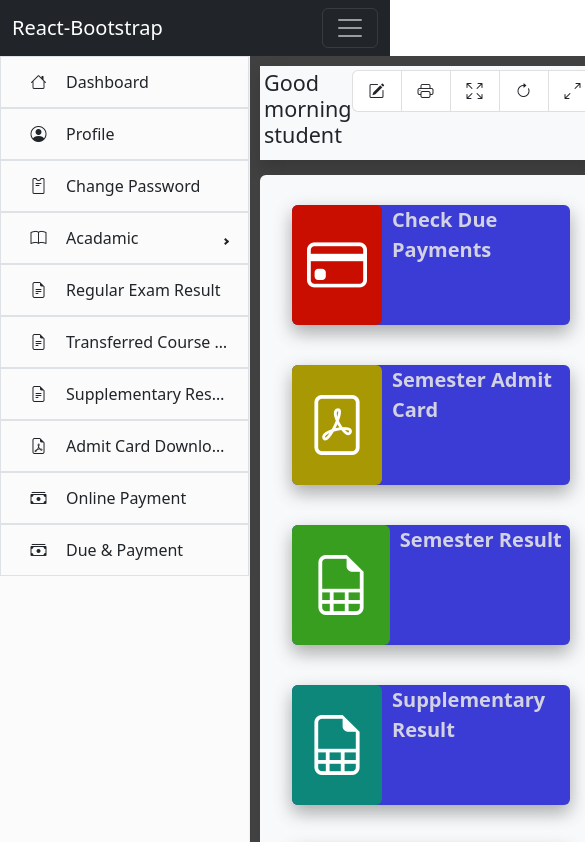
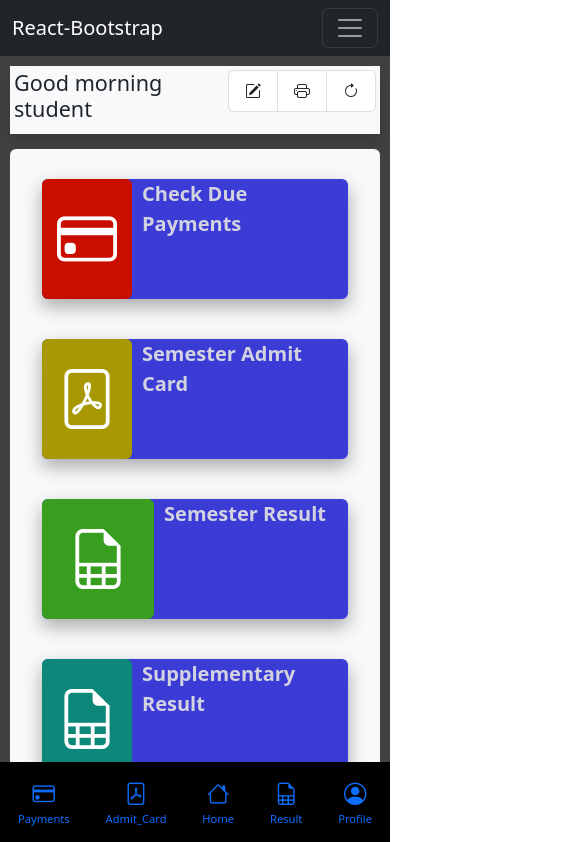
Before and after one commit to yeasin-Ahammed-apon/UMS_fornt_end, a React (Create React App) app: page /student in a window 390 px wide. Shown: the top 842 px of the page, 585 px wide, since content can reach past the window. Built offline with nearby package versions, Linux system fonts and the light colour scheme.

Commit message:
making our site responsive is 80% done

```diff
--- a/package.json
+++ b/package.json
@@ -20,6 +20,7 @@
     "react-pro-sidebar": "^1.0.0-alpha.9",
     "react-router-dom": "^6.6.1",
     "react-scripts": "5.0.1",
+    "reactstrap": "^9.1.5",
     "web-vitals": "^2.1.4"
   },
   "scripts": {
--- /dev/null
+++ b/src/Components/BottomNavBar/BottomNavBar.css
@@ -0,0 +1,35 @@
+.BottomNavBar {
+    display: none;
+}
+
+@media only screen and (max-width: 1200px) {
+    /*Tablets [601px -> 1200px]*/
+
+}
+
+@media only screen and (max-width: 600px) {
+
+    /*Big smartphones [426px -> 600px]*/
+    .BottomNavBar {
+        display: block;
+    }
+
+}
+
+@media only screen and (max-width: 425px) {
+
+    /*Small smartphones [325px -> 425px]*/
+    .BottomNavBar {
+        display: block;
+    }
+
+}
+
+@media only screen and (max-width: 370px) {
+
+    /*Small smartphones [325px -> 425px]*/
+    .BottombarLable {
+        font-size: .5em;
+    }
+
+}
--- /dev/null
+++ b/src/Components/BottomNavBar/BottomNavBar.js
@@ -0,0 +1,72 @@
+import React from "react";
+import { Nav, NavItem } from "reactstrap";
+import { NavLink } from "react-router-dom";
+import "./BottomNavBar.css";
+
+const BottomNavBar = () => {
+  const tabs = [
+    {
+      route: "?student/payments",
+      icon: "bi bi-credit-card",
+      label: "Payments",
+    },
+    {
+      route: "/student/admit",
+      icon: "bi bi-file-pdf",
+      label: "Admit_Card",
+    },
+    {
+      route: "/student/",
+      icon: "bi bi-house",
+      label: "Home",
+    },
+    {
+      route: "/search/result/",
+      icon: "bi bi-file-earmark-spreadsheet",
+      label: "Result",
+    },
+    {
+      route: "/student/profile",
+      icon: "bi bi-person-circle",
+      label: "Profile",
+    },
+  ];
+  return (
+    <div className="BottomNavBar">
+      <nav
+        className="navbar fixed-bottom"
+        role="navigation"
+        style={{ backgroundColor: "black" }}
+      >
+        <Nav className="w-100">
+          <div className=" d-flex flex-row justify-content-around w-100">
+            {tabs.map((tab, index) => (
+              <NavItem key={`tab-${index}`}>
+                <NavLink
+                  to={tab.route}
+                  className="nav-link"
+                  activeClassName="active"
+                >
+                  <div className="row d-flex flex-column justify-content-center align-items-center">
+                    <i
+                      className={tab.icon}
+                      style={{ fontSize: "1.4em", textAlign: "center" }}
+                    ></i>
+                    <div
+                      className="BottombarLable"
+                      style={{ fontSize: ".7em" }}
+                    >
+                      {tab.label}
+                    </div>
+                  </div>
+                </NavLink>
+              </NavItem>
+            ))}
+          </div>
+        </Nav>
+      </nav>
+    </div>
+  );
+};
+
+export default BottomNavBar;
--- a/src/Components/DashboardCards/DashboardCards.css
+++ b/src/Components/DashboardCards/DashboardCards.css
@@ -1,5 +1,4 @@
-
-.row_for_parent{
+.row_for_parent {
     margin: 0%;
     padding: 0%;
     color: black;
@@ -12,11 +11,13 @@
     margin-top: 15px;
     margin-bottom: 15px;
 }
-.dashboard_cards{
-    padding-left:2em ;
-    padding-right:2em ;
+
+.dashboard_cards {
+    padding-left: 2em;
+    padding-right: 2em;
 }
-.row_for_child{
+
+.row_for_child {
     background-color: rgb(59, 59, 214);
     display: grid;
     grid-template-columns: auto auto;
@@ -30,35 +31,42 @@
     transition: all .10s ease-in-out;
 
 }
-.row_for_child:hover{
+
+.row_for_child:hover {
     color: rgba(255, 255, 255, 0.904);
     font-weight: bolder;
     box-shadow: 0 8px 17px 0 rgba(7, 7, 7, 0.726), 0 6px 20px 0 rgba(0, 0, 0, 0.19);
     transition: all .10s ease-in-out;
 }
 
-.dashboard_card_icon{
+.dashboard_card_icon {
     font-size: 3em;
     text-align: center;
     padding: 15px;
     margin-right: 10px;
 
 }
-@media only screen and (max-width: 1200px){
+
+@media only screen and (max-width: 1200px) {
+
     /*Tablets [601px -> 1200px]*/
-    .row_for_parent{
-        grid-template-columns: auto auto auto;
+    .row_for_parent {
+        grid-template-columns: auto auto;
     }
 }
-@media only screen and (max-width: 600px){
-	/*Big smartphones [426px -> 600px]*/
-    .row_for_parent{
+
+@media only screen and (max-width: 600px) {
+
+    /*Big smartphones [426px -> 600px]*/
+    .row_for_parent {
         grid-template-columns: auto;
     }
 }
-@media only screen and (max-width: 425px){
-	/*Small smartphones [325px -> 425px]*/
-    .row_for_parent{
+
+@media only screen and (max-width: 425px) {
+
+    /*Small smartphones [325px -> 425px]*/
+    .row_for_parent {
         grid-template-columns: auto;
     }
 }
--- a/src/Components/MiniBar/Minibar.css
+++ b/src/Components/MiniBar/Minibar.css
@@ -1,23 +1,54 @@
-.second_list{
+.second_list {
   padding: 0;
 }
-  .second_list_square:hover{
+
+.second_list_square:hover {
   background-color: rgb(255, 135, 135);
   box-shadow: -4px -3px 15px 11px rgba(0, 0, 0, 0.171);
 }
-  .second_list_printer:hover{
+
+.second_list_printer:hover {
   background-color: rgb(166, 248, 128);
   box-shadow: -4px -3px 15px 11px rgba(0, 0, 0, 0.171);
 }
-  .second_list_fullscreen:hover{
+
+.second_list_fullscreen:hover {
   background-color: rgb(138, 128, 233);
   box-shadow: -4px -3px 15px 11px rgba(0, 0, 0, 0.171);
 }
-  .second_list_clockwise:hover{
+
+.second_list_clockwise:hover {
   background-color: rgb(224, 133, 209);
   box-shadow: -4px -3px 15px 11px rgba(0, 0, 0, 0.171);
 }
-  .second_list_expand:hover{
+
+.second_list_expand:hover {
   background-color: rgb(225, 238, 109);
   box-shadow: -4px -3px 15px 11px rgba(0, 0, 0, 0.171);
 }
+
+@media only screen and (max-width: 1200px) {
+  /*Tablets [601px -> 1200px]*/
+
+}
+
+@media only screen and (max-width: 600px) {
+
+  /*Big smartphones [426px -> 600px]*/
+  .second_list_fullscreen, .second_list_expand {
+    display: none;
+  }
+
+  .second_list_clockwise {
+    border-bottom-right-radius: 0.375em;
+    border-top-right-radius: 0.375em;
+  }
+}
+
+@media only screen and (max-width: 425px) {
+
+  /*Small smartphones [325px -> 425px]*/
+  .second_list_fullscreen, .second_list_expand {
+    display: none;
+  }
+}
--- /dev/null
+++ b/src/Components/SideBar/SideBar.css
@@ -0,0 +1,31 @@
+.option_design{
+    text-decoration: none;
+      color: inherit;
+}
+.option_design:hover{
+    text-decoration: none;
+      color: inherit;
+}
+
+@media only screen and (max-width: 1200px){
+    /*Tablets [601px -> 1200px]*/
+
+}
+@media only screen and (max-width: 600px){
+	/*Big smartphones [426px -> 600px]*/
+    .SideBar{
+        display: none;
+    }
+    .SideBarCollapseButton{
+        display: none;
+    }
+}
+@media only screen and (max-width: 425px){
+	/*Small smartphones [325px -> 425px]*/
+    .SideBar{
+        display: none;
+    }
+    .SideBarCollapseButton{
+        display: none;
+    }
+}
--- a/src/Components/parts/Sidebar.js
+++ b/src/Components/SideBar/SideBar.js
@@ -1,7 +1,7 @@
 import React, { useState } from "react";
 import { Sidebar, Menu, MenuItem, SubMenu } from "react-pro-sidebar";
 import { Link } from "react-router-dom";
-import "./Part.css";
+import "./SideBar.css";
 
 const SideBar = ({SideBarToggle}) => {
   let [sideBarOption, setSideBarOption] = useState([
@@ -75,7 +75,9 @@ const SideBar = ({SideBarToggle}) => {
   ]);
 
   return (
-    <Sidebar  style={{
+   <div className="SideBar">
+     <Sidebar
+     style={{
        height: "100vh" ,
        display: SideBarToggle ?'block':'none',
        }} >
@@ -100,6 +102,7 @@ const SideBar = ({SideBarToggle}) => {
         </Menu>
       </Menu>
     </Sidebar>
+   </div>
   );
 };
 
--- a/src/Components/parts/Navigationbar.js
+++ b/src/Components/parts/Navigationbar.js
@@ -14,11 +14,14 @@ const Navigationbar = () => {
         <Navbar.Toggle aria-controls="basic-navbar-nav" />
         <Navbar.Collapse id="basic-navbar-nav">
           <Nav className="me-auto">
-            <Nav.Link onClick={() => collapseSidebar()}>
+            <Nav.Link
+              className="SideBarCollapseButton"
+              onClick={() => collapseSidebar()}
+            >
               <i className="bi bi-list fs-5"></i>
             </Nav.Link>
-            <Nav.Link href="#home">Home</Nav.Link>
-            <Nav.Link href="#link">Link</Nav.Link>
+            {/* <Nav.Link href="#home">Home</Nav.Link>
+            <Nav.Link href="#link">Link</Nav.Link> */}
           </Nav>
           <NavDropdown
             title={
--- a/src/Components/parts/Part.css
+++ /dev/null
@@ -1,8 +0,0 @@
-.option_design{
-    text-decoration: none;
-      color: inherit;
-}
-.option_design:hover{
-    text-decoration: none;
-      color: inherit;
-}
--- a/src/pages/Student/Index.js
+++ b/src/pages/Student/Index.js
@@ -4,13 +4,14 @@ import { Route, Routes, Navigate } from "react-router-dom";
 import Skeleton, { SkeletonTheme } from "react-loading-skeleton";
 import { ErrorBoundary } from "react-error-boundary";
 
-import SideBar from "../../Components/parts/Sidebar";
+import SideBar from "../../Components/SideBar/SideBar";
 import PageLoadingFail from "../../Components/parts/PageLoadingFail";
 import Navigationbar from "../../Components/parts/Navigationbar";
 import MetaTag from "../../Components/parts/MetaTag";
 import Error404 from "../../Components/Error404/Error404";
 import Minibar from "../../Components/MiniBar/Minibar";
 import Dashboard from "./Dashboard/Dashboard";
+import BottomNavBar from "../../Components/BottomNavBar/BottomNavBar";
 
 // lazy loading components go here
 const Profile = React.lazy(() => import("./Profile/Profile"));
@@ -63,6 +64,7 @@ const Index = () => {
             />
             <Route path="/*" element={<Error404 />} />
           </Routes>
+          <BottomNavBar />
         </div>
       </div>
     </div>
```
Also changed, not shown: src/Components/MiniBar/Minibar.js (+6 -5 lines), src/Components/DashboardCards/DashboardCards.js (line endings or trailing spaces), 1 other file (tests, documents, lock files or other folders). Lines whose indentation alone changed are shown as unchanged.
